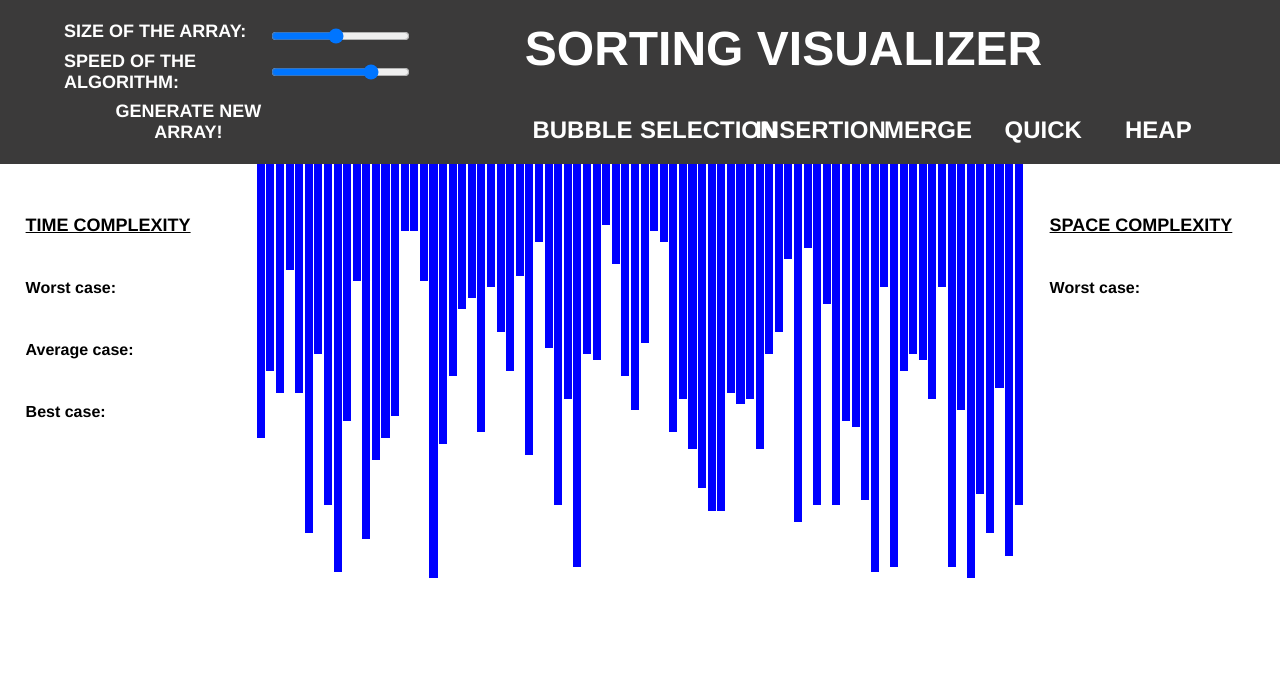
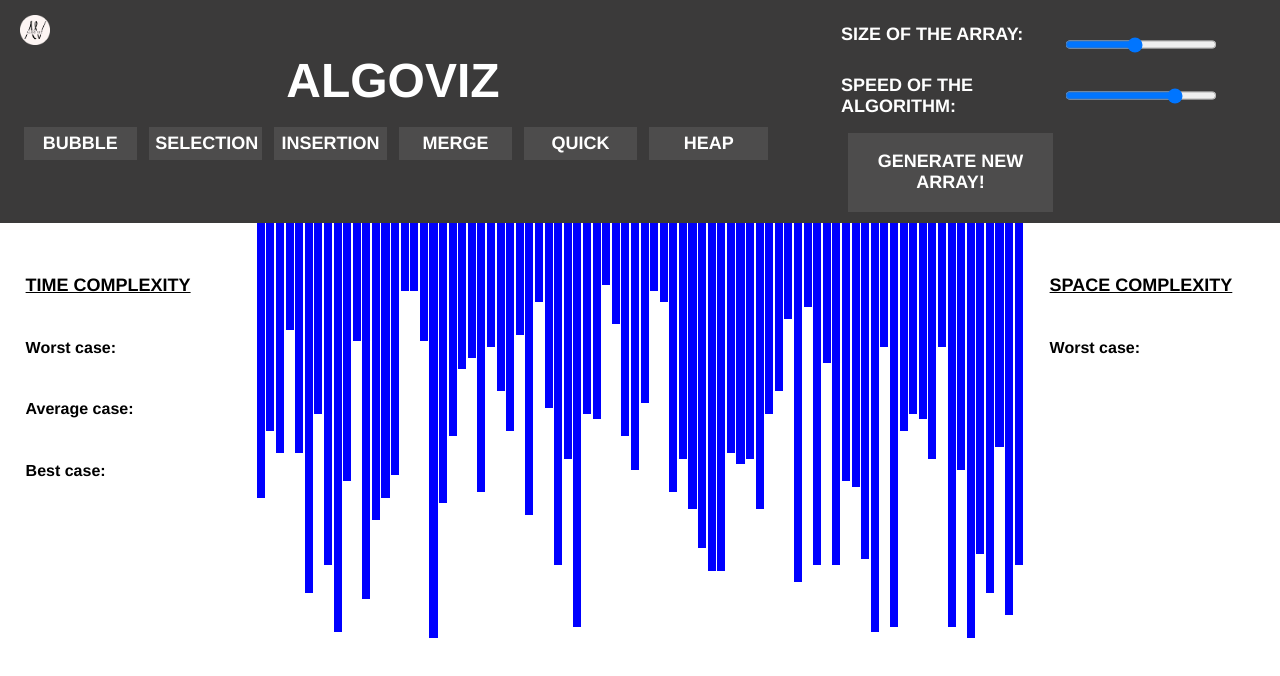
Before and after one commit to amrit2611/AlgoViz, a plain HTML site: page index.html in a window 1280 px wide. Drawn offline with Linux system fonts and the light colour scheme.

Commit message:
major commit

```diff
--- a/index.html
+++ b/index.html
@@ -1,44 +1,38 @@
 <!DOCTYPE html>
-<!--
-    *****************
-    DONE BY:-   TUMMALA KETHAN
-    *****************
--->
 
 <html lang="en">
 <head>
     <meta charset="UTF-8">
     <meta name="viewport" content="width=device-width, initial-scale=1.0">
-    <title>Sorting Visualizer</title>
+    <title>AlgoViz</title>
 
     <link rel="stylesheet" href="./css/style.css">
 
+    <link rel="shortcut icon" type="image/x-icon" href="logo.png" />
 </head>
 <body>
-
     <header>
         <nav>
+            <div class="header_left">
+                <img id="logo" src="./logo.png" width="30px" height="30px">
+                <span class="nav-heading">AlgoViz</span>
+                <div class="algos">
+                    <button class="algobutton">Bubble</button>
+                    <button class="algobutton">Selection</button>
+                    <button class="algobutton">Insertion</button>
+                    <button class="algobutton">Merge</button>
+                    <button class="algobutton">Quick</button>
+                    <button style="margin-right: 0px;" class="algobutton">Heap</button>
+                </div>
+            </div>
+
             <div class="array-inputs">
-                <p>Size of the array:</p>
+                <p style="padding: 2%;">Size of the array:</p>
                 <input id="a_size" type="range" min=20 max=150 step=1 value=80>
-                <p>Speed of the algorithm:</p>
+                <p style="padding: 2%;">Speed of the algorithm:</p>
                 <input id="a_speed" type="range" min=1 max=5 step=1 value=4>
                 <button id="a_generate">Generate New Array!</button>
             </div>
-
-            <div class="header_right">
-                <p class="nav-heading">Sorting visualizer</p>
-
-                <div class="algos">
-                    <button >Bubble</button>
-                    <button >Selection</button>
-                    <button >Insertion</button>
-                    <button >Merge</button>
-                    <button >Quick</button>
-                    <button style="margin-right: 0px;">Heap</button>
-                </div>
-            </div>
-
         </nav>
     </header>
 
@@ -104,11 +98,6 @@
     <script src="./scripts/quick_sort.js"></script>
     <script src="./scripts/heap_sort.js"></script>
 </body>
+</html>
 
-<!--
-    *****************
-    DONE BY:-   TUMMALA KETHAN
-    *****************
--->
-
-</html>
+<!-- AlgoViz by Amrit Dhandharia and Harshita Singh 😉-->
--- a/style.scss
+++ /dev/null
@@ -1,199 +0,0 @@
-/*
-    *****************
-    DONE BY:-   TUMMALA KETHAN
-    *****************
-*/
-
-$no_algos: 6;
-
-*
-{
-    margin: 0px;
-    padding: 0px;
-    font-family: 'Helvetica Neue', Helvetica, Arial, sans-serif;
-    font-size: large;
-    font-weight: bold;
-    text-transform: uppercase;
-}
-
-nav
-{
-    background-color: rgb(59, 58, 58);
-    color: white;
-    display: grid;
-    grid-template-columns: 30% 60%;
-    column-gap: 10%;
-    padding: 0% 5%;
-    .array-inputs
-    {
-        display: grid;
-        grid-template-columns: 60% 40%;
-        place-content: center;
-        padding: 5% 0%;
-
-        #a_size
-        {
-            padding: 5% 0%;
-        }
-        #a_speed
-        {
-            padding: 5% 0%;
-        }
-        #a_generate
-        {
-            background-color: transparent;
-            border: none;
-            outline: none;
-            color: white;
-            padding: 4% 0% 0% 0%;
-            padding-left: 20%;
-            &:hover
-            {
-                cursor: pointer;
-            }
-        }
-    }
-    .header_right
-    {
-        display: flex;
-        flex-direction: column;
-
-        .nav-heading
-        {
-            display: inline-block;
-            //text-align: center;
-            font-size: xxx-large;
-            padding: 3% 0%;
-        }
-        .algos
-        {
-            display: grid;
-            grid-template-columns: repeat($no_algos,(100%/$no_algos));
-            place-content: center;
-            padding: 2% 0%;
-            button
-            {
-                background-color: transparent;
-                border: none;
-                color: white;
-                outline: none;
-                padding: 5% 0%;
-                font-size: x-large;
-                &:hover
-                {
-                    background-color: blue;
-                    cursor: pointer;
-                }
-            }
-
-            .butt_locked
-            {
-                background-color: transparent;
-                cursor: pointer;
-                &:hover
-                {
-                    background-color: transparent;
-                    cursor: pointer;
-                }
-            }
-            .butt_selected
-            {
-                background-color: white;
-                color:green;
-                &:hover
-                {
-                    background-color: white;
-                    cursor: pointer;
-                }
-            }
-            .butt_unselected
-            {
-                &:hover
-                {
-                    background-color: blue;
-                    cursor: pointer;
-                }
-            }
-        }
-    }
-}
-
-section
-{
-    display: grid;
-    grid-template-columns: 20% 60% 20%;
-
-    .Complexity_Containers {
-
-        margin-top: 20%;
-
-        .Pair_Definitions {
-
-            margin-top: 20%;
-
-            p {
-                display: inline;
-            }
-
-            p.Sub_Heading {
-                font-size:medium;
-                text-transform: none;
-            }
-
-        }
-
-    }
-
-    #Info_Cont1
-    {
-        padding: 20% 10%;
-
-        h3 {
-            text-decoration: underline;
-        }
-
-    }
-    #array_container
-    {
-        display: flex;
-        width: 100%;
-        height: 70vh;
-    }
-    #Info_Cont2
-    {
-        padding: 20% 10%;
-
-        h3 {
-            text-decoration: underline;
-        }
-
-    }
-}
-
-.hide
-{
-    display: none;
-}
-
-/*
-@media (max-width: 480px)//Mobiles
-{
-
-}
-
-@media (min-width: 481px) and (max-width: 1250px)//Tablets
-{
-
-}
-
-@media (min-width: 1251px)//Laptops and up
-{
-
-}
-*/
-
-/*
-    *****************
-    DONE BY:-   TUMMALA KETHAN
-    *****************
-*/
```
Also changed, not shown: scripts/bubble_sort.js (+0 -13 lines), scripts/heap_sort.js (+0 -13 lines), scripts/insertion_sort.js (+0 -12 lines), scripts/main.js (+0 -13 lines), scripts/merge_sort.js (+0 -12 lines), scripts/quick_sort.js (+0 -13 lines), scripts/selection_sort.js (+0 -12 lines), scripts/visualizations.js (+0 -12 lines), css/style.css, logo.png (added), 1 other file.
